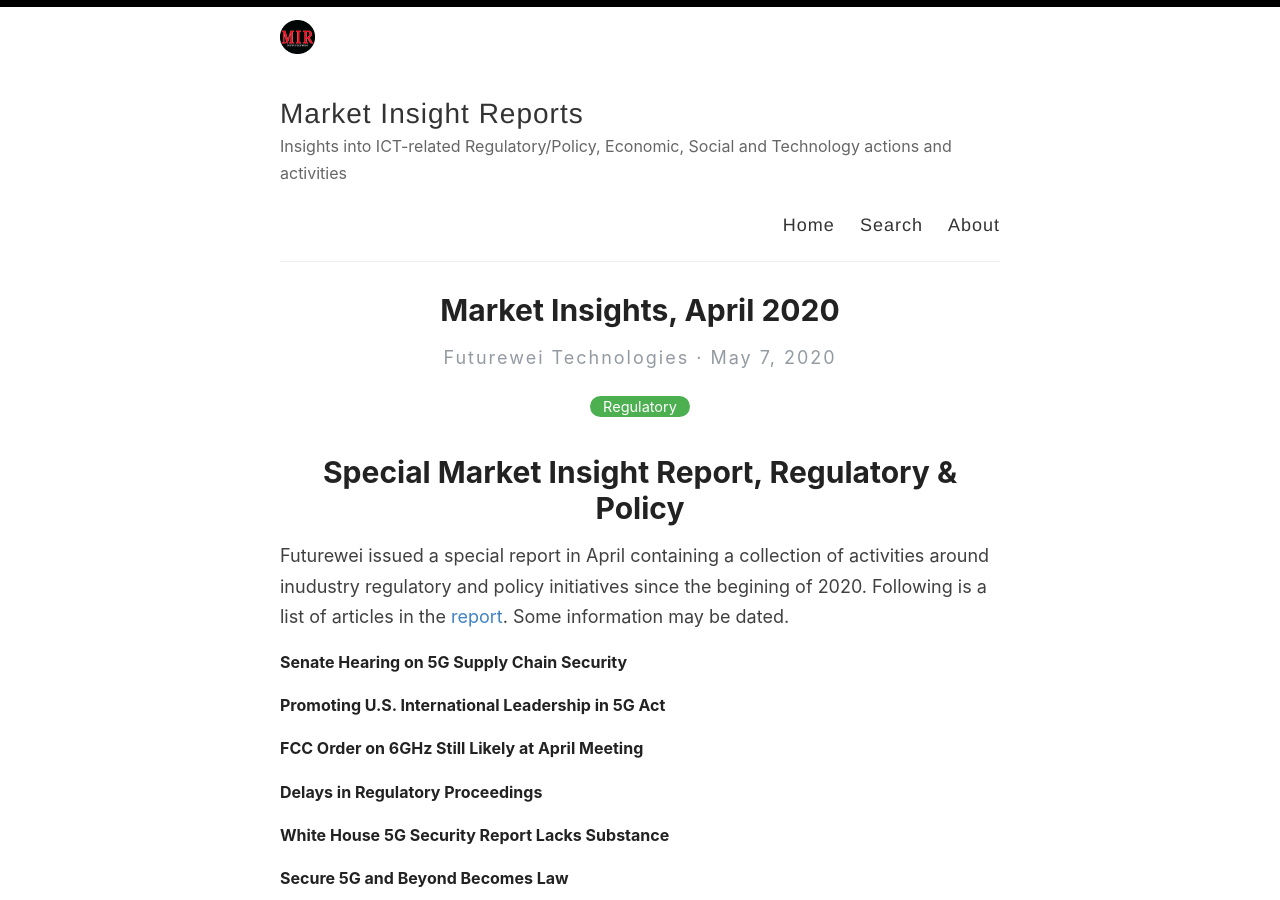
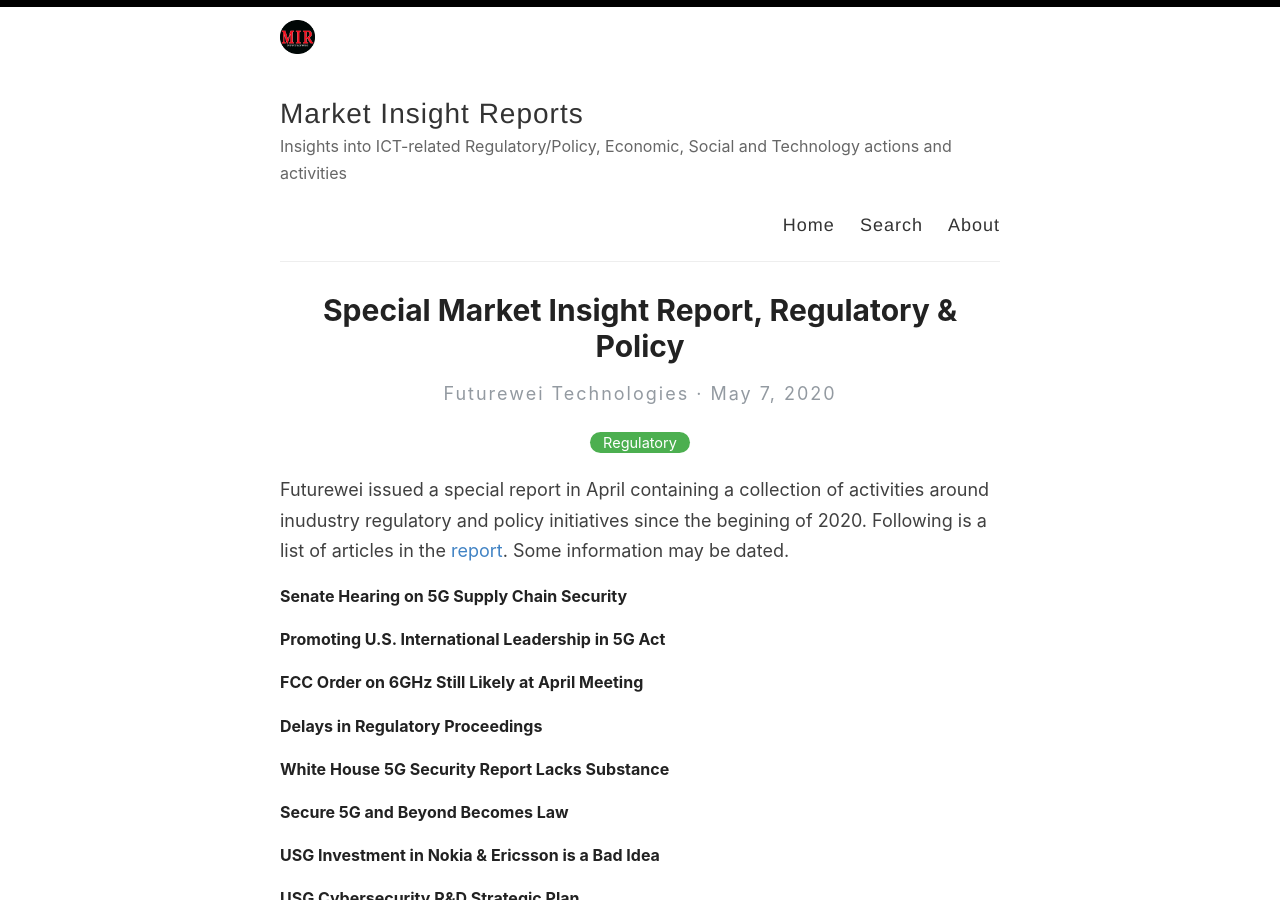
Before and after one commit to MarketInsights/AI, a Jekyll site: the page built from _posts/2020-05-7-Regulatory-Policy-Updates.md, in a window 1280 px wide and 900 px high. Built offline with Jekyll 4.4.1, drawn with Linux system fonts in a browser that asks for light colours.

Commit message:
Update 2020-05-7-Regulatory-Policy-Updates.md

```diff
--- a/_posts/2020-05-7-Regulatory-Policy-Updates.md
+++ b/_posts/2020-05-7-Regulatory-Policy-Updates.md
@@ -1,11 +1,9 @@
 ---
 layout: post
-title:  Market Insights, April 2020
+title:  Special Market Insight Report, Regulatory & Policy
 categories: Regulatory
 excerpts: Provided is a collection of information pertaining to U.S. regulatory & policy initiatives since January 2020
 ---
-
-# Special Market Insight Report, Regulatory & Policy
 
 Futurewei issued a special report in April containing a collection of activities around inudustry regulatory and policy initiatives since the begining of 2020. Following is a list of articles in the [report](_posts/Market-Insights-SE1-March2020.pdf). Some information may be dated.
 
```
